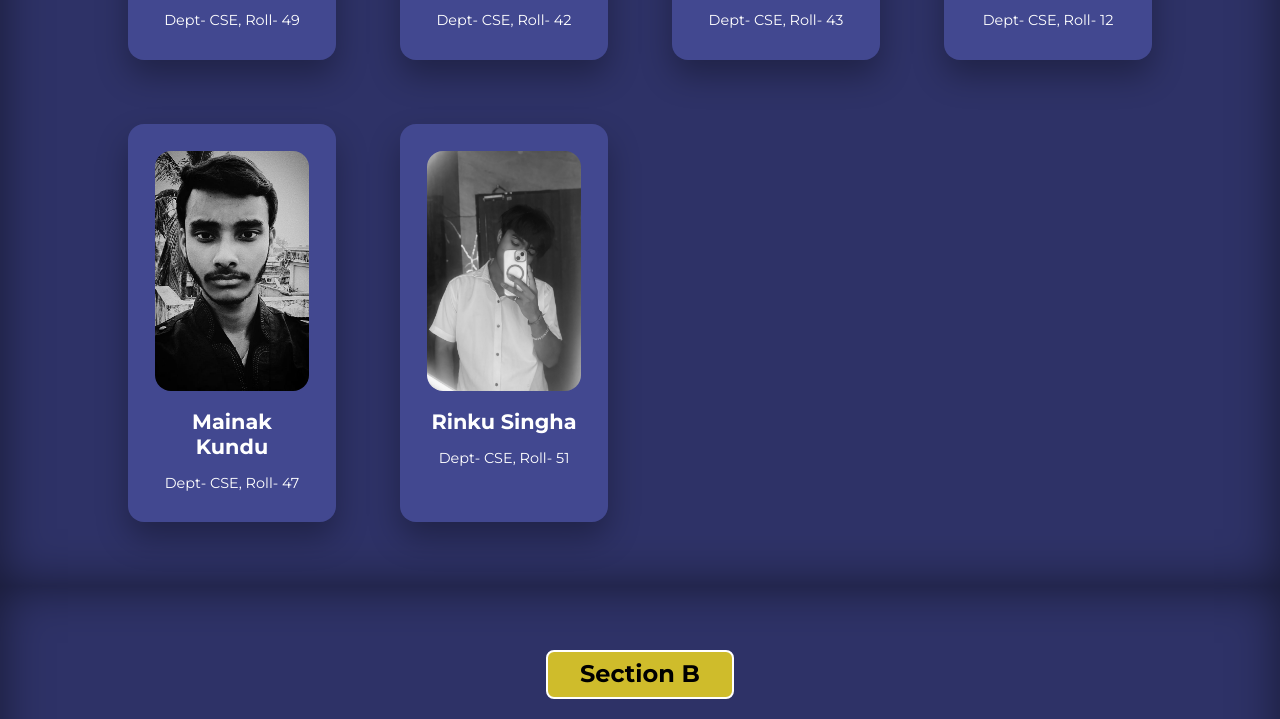
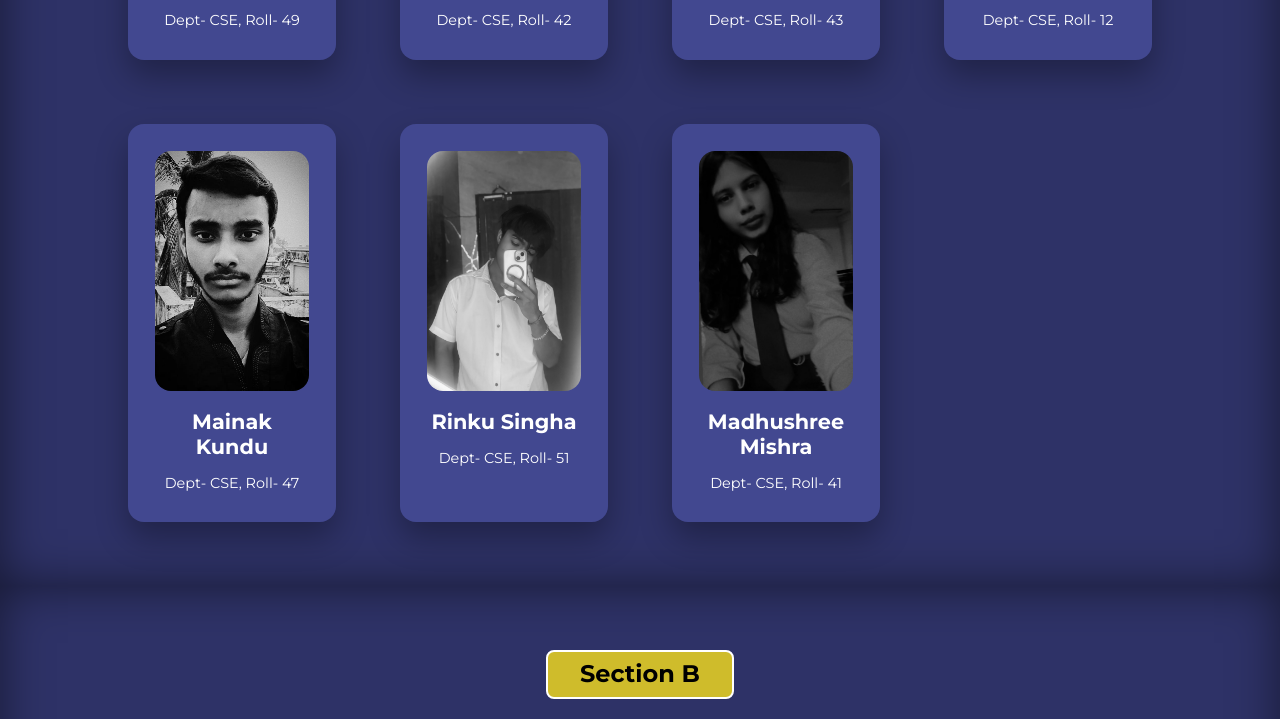
Before and after one commit to Hriday831/Friends-zone-webpage, a plain HTML site: page classmate.html in a window 1280 px wide. Shown: the part 571-1290 px from the top of the page. Drawn offline with nearby package versions, Linux system fonts and the light colour scheme.

Commit message:
Update classmate.html

```diff
--- a/classmate.html
+++ b/classmate.html
@@ -147,6 +147,22 @@
                 </div>
             </article>
 
+            <article class="team__member">
+                <div class="team__member__image">
+                    <img src="./Assets/Madhushree Mishra.jpg" alt="Madhushree Mishra">
+                </div>
+                <div class="team__member__info">
+                    <h4>Madhushree Mishra</h4>
+                    <p>Dept- CSE, Roll- 41</p>
+                </div>
+                <div class="team__member__socials">
+                    <a href="#" aria-label="Facebook"><i class="uil uil-facebook-f"></i></a>
+                    <a href="https://www.instagram.com/kaizen._10?igsh=MWh2dDZscThhYWp5MQ==" target="_blank" aria-label="Instagram"><i class="uil uil-instagram"></i></a>
+                    <a href="#"  aria-label="LinkedIn"><i class="uil uil-linkedin-alt"></i></a>
+                    <a href="#"  aria-label="GitHub"><i class="uil uil-github-alt"></i></a>
+                </div>
+            </article>
+
         </div>
     </section>
 
```
